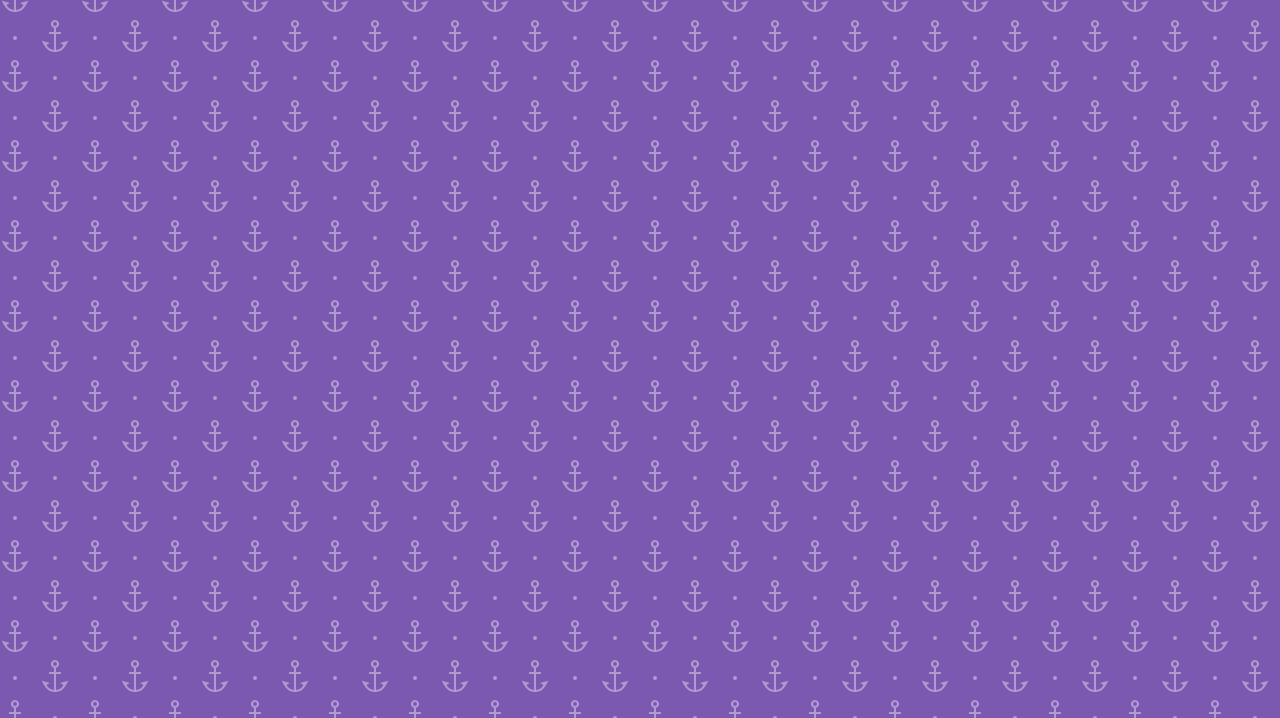
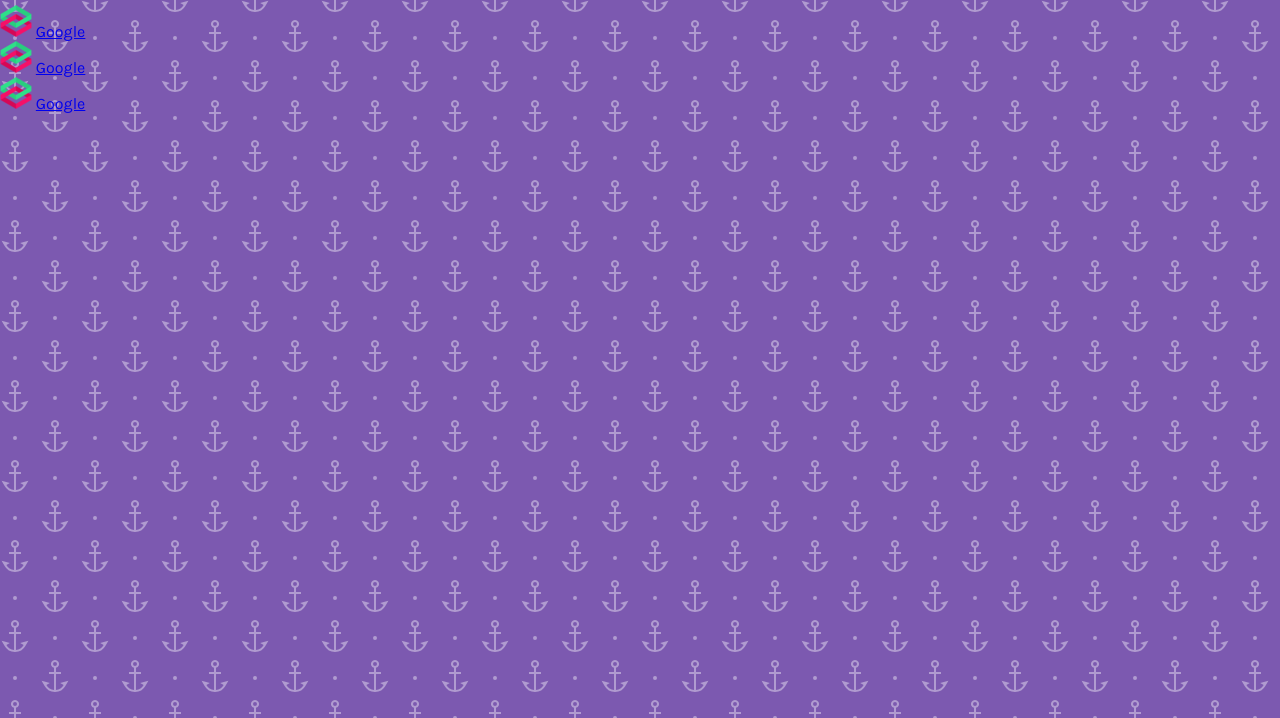
Before and after one commit to BassMasterTT/template-book-keeper, a plain HTML site: page index.html in a window 1280 px wide. Shown: the part 102-820 px from the top of the page. Drawn offline with Linux system fonts and the light colour scheme.

Commit message:
first bookamarks

```diff
--- a/index.html
+++ b/index.html
@@ -13,6 +13,27 @@
 <body>
     <!-- Open Modal -->
     <h1 id="show-modal">Add Bookmark</h1>
+    <!-- Bookmarks -->
+    <div class="container" id="bookmarks-container">
+        <div class="item">
+            <div class="name">
+                <img src="favicon.png" alt="Favicon">
+                <a href="https://google.com" target= "_blank">Google</a>
+            </div>
+        </div>
+        <div class="item">
+            <div class="name">
+                <img src="favicon.png" alt="Favicon">
+                <a href="https://google.com" target= "_blank">Google</a>
+            </div>
+        </div>
+        <div class="item">
+            <div class="name">
+                <img src="favicon.png" alt="Favicon">
+                <a href="https://google.com" target= "_blank">Google</a>
+            </div>
+        </div>
+    </div>
     <!-- Script -->
     <script src="script.js"></script>
 </body>
```
